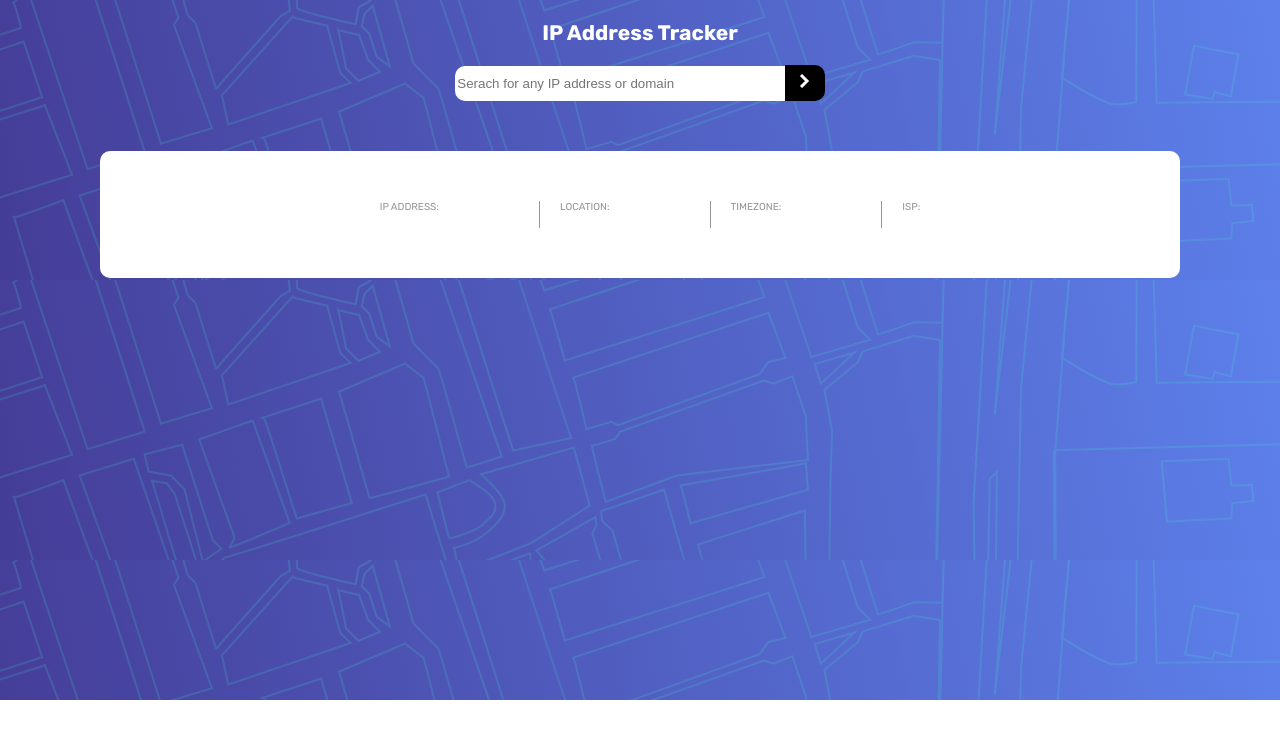
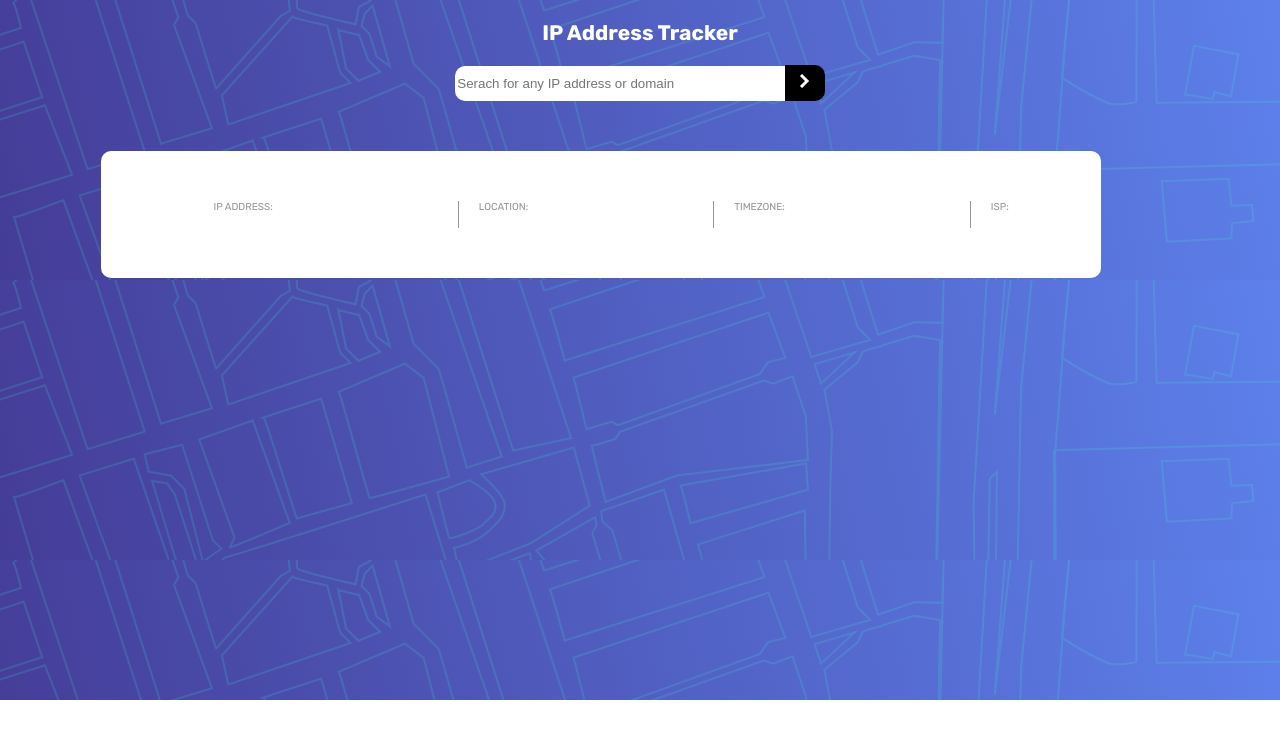
Before and after one commit to Diegocoddev/ip-address-tracker-master, a plain HTML site: page index.html in a window 1280 px wide. Drawn offline with nearby package versions, Linux system fonts and the light colour scheme.

Commit message:
arregle la parte del centro y la parte movil

```diff
--- a/center.css
+++ b/center.css
@@ -1,13 +1,16 @@
 .center {
     display: flex;
-    justify-content: center;
+    justify-content:space-around;
     background-color: white;
     border-radius: 10px;
-    margin-left: 100px;
-    margin-right: 100px;
+    margin-left: 50px;
     margin-top: 50px;
     padding: 50px;
     gap: 100px;
+    position: absolute;
+    z-index: 1;
+    left: 4%;
+    width: 1000px;
 }
 
 .ip-address, .location-ip, .timezone, .isp {
@@ -48,6 +51,7 @@
         margin-top: 25px;
         padding: 25px;
         gap: 25px;
+        width: 295px;
     }
 
     .ip-address, .location-ip, .timezone, .isp {
--- a/geo.js
+++ b/geo.js
@@ -23,6 +23,13 @@ const searchIP = (event) => {
         const resultData = await dataGeo.json();
         return resultData;
     }
+
+    const regex = /^(([0-9]|[1-9][0-9]|1[0-9]{2}|2[0-4][0-9]|25[0-5]).){3}([0-9]|[1-9][0-9]|1[0-9]{2}|2[0-4][0-9]|25[0-5])$/;
+
+      if (!regex.test(inputIP.value)) {
+      alert("La IP ingresada no es válida");
+      inputIP.value = "";
+      }
 
     geoAPI(`https://geo.ipify.org/api/v2/country,city?apiKey=at_EfOENpLctW6eGWu3rTLyvNSV94yfU&ipAddress=${inputIP.value}`)
     .then((res) => {
--- a/style.css
+++ b/style.css
@@ -26,5 +26,8 @@ body {
 }
 
 #map {
-    height: 377px;
+    height: 469px;
+    position: relative;
+    z-index: 0;
+    top: 130px;
 }
```
